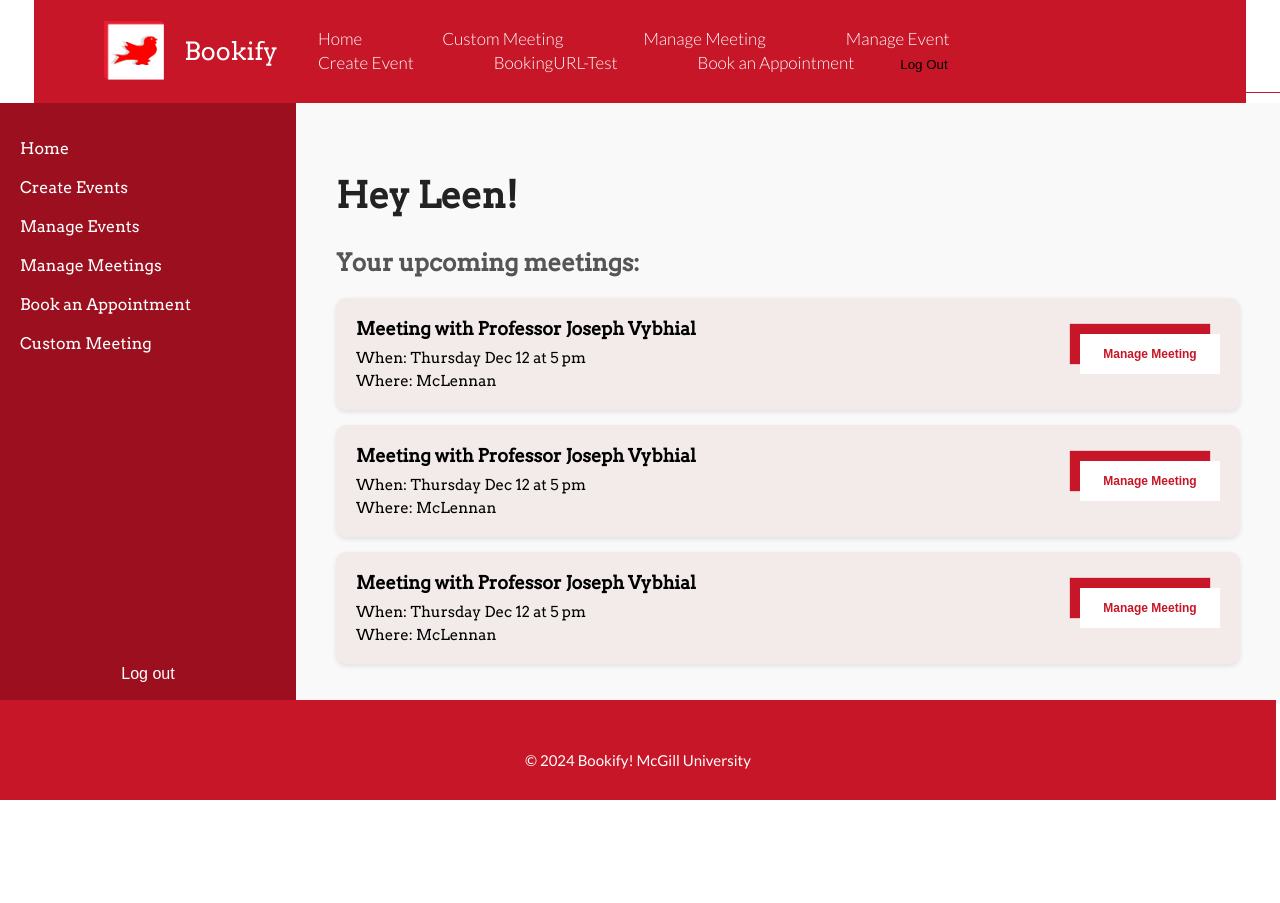
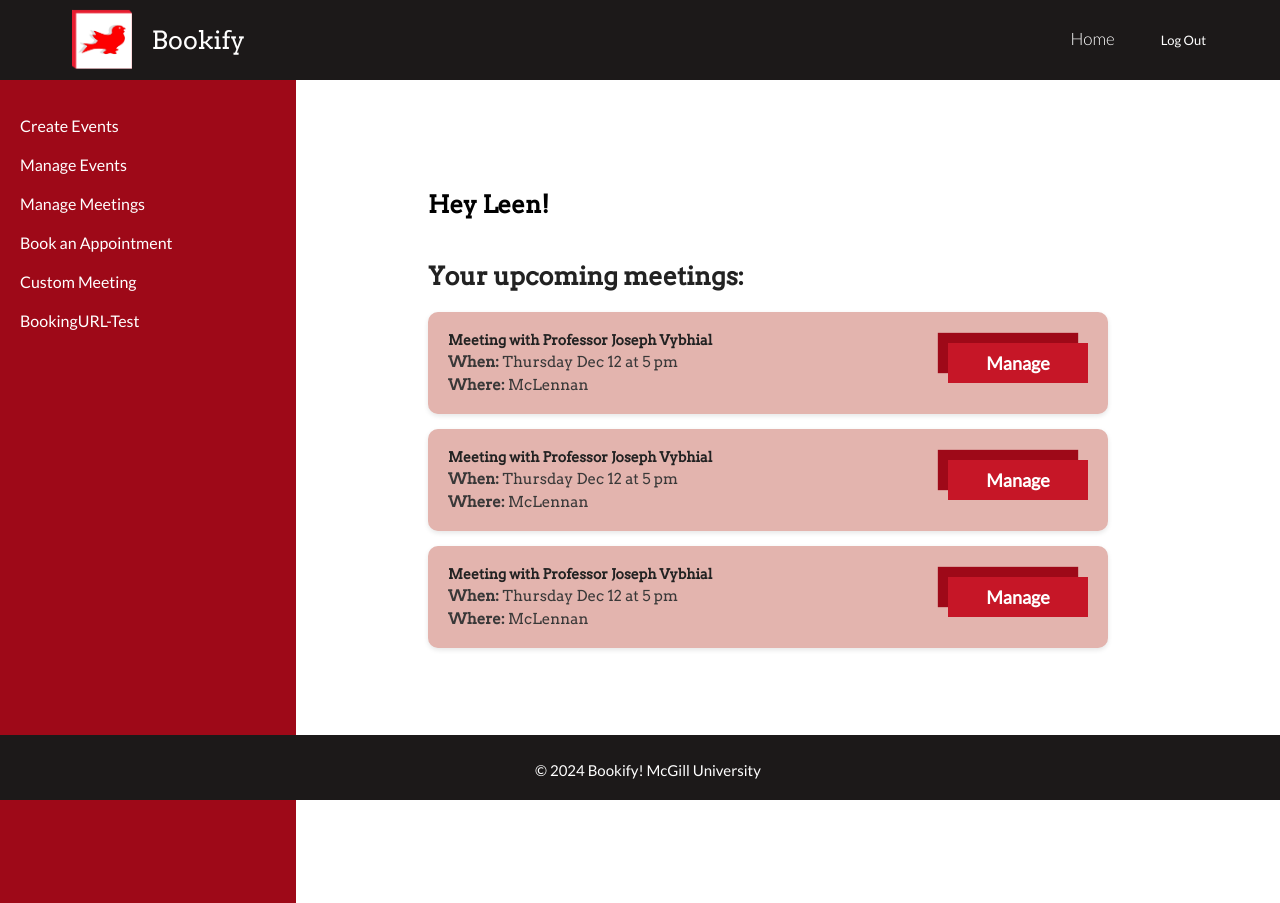
Before and after one commit to andretandoc/bookify, a React (Vite) app in the folder client/: page /MemberPage in a window 1280 px wide. Shown: the top 903 px of the page. Before the commit the page ends 800 px from the top, so only its background shows below. Built offline with nearby package versions, Linux system fonts and the light colour scheme; sample sign-in values are in the browser's storage.

Commit message:
memberpage styling

```diff
--- a/client/src/components/Header.jsx
+++ b/client/src/components/Header.jsx
@@ -59,29 +59,6 @@ function Header({ isLoggedIn, onLogout }) {
                 <Link to = "/MemberPage">Home</Link>
               </div>
 
-              <div className = "nav-item">
-                <Link to = "/CustomMeeting">Custom Meeting</Link>
-              </div>
-
-              <div className = "nav-item">
-                <Link to = "/ManageBooking">Manage Meeting</Link>
-              </div>
-
-              <div className = "nav-item">
-                <Link to = "/ManageEvent">Manage Event</Link>
-              </div>
-
-              <div className = "nav-item">
-                <Link to = "/CreateEvent">Create Event</Link>
-              </div>
-
-              <div className = "nav-item">
-                <Link to = "/URLTest">BookingURL-Test</Link>
-              </div>
-
-              <div className = "nav-item">
-                <Link to = "/FullEvents">Book an Appointment</Link>
-              </div>
 
               <div className = "nav-item">
                 <button
@@ -90,7 +67,10 @@ function Header({ isLoggedIn, onLogout }) {
                     background: "none",
                     border: "none",
                     cursor: "pointer",
-                    color: "inherit",
+                    color: "white",
+                    fontSize: "13px",
+                    fontFamily: "lato",
+                    textDecoration: "none"
                   }}>
                   Log Out
                 </button>
--- a/client/src/components/private/MemberPage.jsx
+++ b/client/src/components/private/MemberPage.jsx
@@ -21,106 +21,63 @@ const MemberPage = () => {
   ];
 
   return (
-    <div style={{ display: "flex", fontFamily: "Arvo, sans-serif" }}>
+    <div className = "layout">
       {/* Sidebar */}
-      <aside
-        style={{
-          width: "20%",
-          backgroundColor: "#9b0f1f",
-          color: "white",
-          display: "flex",
-          flexDirection: "column",
-          justifyContent: "space-between",
-          padding: "20px",
-        }}
-      >
-        <ul style={{ listStyleType: "none", padding: "0" }}>
-          <li style={{ marginBottom: "20px", cursor: "pointer" }}><Link to = "/MemberPage" style={style.link}>Home</Link></li>
-          <li style={{ marginBottom: "20px", cursor: "pointer" }}><Link to = "/CreateEvent" style={style.link}>Create Events</Link></li>
-          <li style={{ marginBottom: "20px", cursor: "pointer" }}> <Link to = "/ManageEvent" style={style.link}>Manage Events</Link></li>
-          <li style={{ marginBottom: "20px", cursor: "pointer" }}><Link to = "/ManageBooking" style={style.link}>Manage Meetings</Link></li>
-          <li style={{ marginBottom: "20px", cursor: "pointer" }}><Link to = "/FullEvents" style={style.link}>Book an Appointment</Link></li>
-          <li style={{ marginBottom: "20px", cursor: "pointer" }}> <Link to = "/CustomMeeting" style={style.link}>Custom Meeting</Link></li>
+      <aside className = "sidebar">
+        <ul className = "menu">
 
+          <li>
+            <Link to = "/CreateEvent" className = "link">
+              Create Events
+            </Link>
+          </li>
+          <li>
+            <Link to = "/ManageEvent" className = "link">
+              Manage Events
+            </Link>
+          </li>
+          <li>
+            <Link to = "/ManageBooking" className = "link">
+              Manage Meetings
+            </Link>
+          </li>
+          <li>
+            <Link to = "/FullEvents" className = "link">
+              Book an Appointment
+            </Link>
+          </li>
+
+          <li>
+            <Link to = "/CustomMeeting" className = "link">
+              Custom Meeting
+            </Link>
+          </li>
+
+          <li>
+            <Link to = "/URLTest" className = "link">
+            BookingURL-Test
+            </Link>
+          </li>
         </ul>
-        <button
-          style={{
-            background: "none",
-            border: "none",
-            color: "white",
-            cursor: "pointer",
-            fontSize: "16px",
-          }}
-        >
-          Log out
-        </button>
       </aside>
 
       {/* Main Content */}
-      <section
-        style={{
-          flex: 1,
-          padding: "40px",
-          backgroundColor: "#f9f9f9",
-          color: "black",
-        }}
-      >
-        <h1 style={{ fontSize: "36px", color: "#222" }}>Hey Leen!</h1>
-        <h2 style={{ fontSize: "24px", margin: "20px 0", color: "#555" }}>
-          Your upcoming meetings:
-        </h2>
-        <div style={{ display: "flex", flexDirection: "column", gap: "15px" }}>
+      <section className = "container" style = {{boxShadow : "none", backgroundColor: "white"}}>
+        <h1>Hey Leen!</h1>
+        <h2>Your upcoming meetings:</h2>
+        <div>
           {meetings.map((meeting, index) => (
-            <div
-              key={index}
-              style={{
-                display: "flex",
-                justifyContent: "space-between",
-                alignItems: "center",
-                backgroundColor: "#f2ebea",
-                padding: "20px",
-                borderRadius: "10px",
-                boxShadow: "0 2px 5px rgba(0, 0, 0, 0.1)",
-              }}
-            >
+            <div key={index} className="event-card">
               <div>
-                <p style={{ fontWeight: "bold", fontSize: "18px", margin: "0 0 10px" }}>
-                  {meeting.title}
+                <p className = "event-title">{meeting.title}</p>
+                <p>
+                  <strong>When:</strong> {meeting.time}
                 </p>
-                <p style={{ margin: "0 0 5px" }}>When: {meeting.time}</p>
-                <p style={{ margin: "0" }}>Where: {meeting.location}</p>
+                <p>
+                  <strong>Where:</strong> {meeting.location}
+                </p>
               </div>
-              <button
-                style={{
-                  display: "inline-block",
-                  width: "140px",
-                  height: "40px",
-                  backgroundColor: "white",
-                  border: "transparent",
-                  boxShadow: "-10px -10px 1px rgba(198, 22, 39)",
-                  color: "#c61627",
-                  fontSize: "12px",
-                  fontWeight: "bolder",
-                  textAlign: "center",
-                  lineHeight: "38px",
-                  cursor: "pointer",
-                  transition: "all 0.2s ease",
-                }}
-                onMouseEnter={(e) =>
-                  Object.assign(e.target.style, {
-                    backgroundColor: "#c61627",
-                    color: "white",
-                  })
-                }
-                onMouseLeave={(e) =>
-                  Object.assign(e.target.style, {
-                    backgroundColor: "white",
-                    color: "#c61627",
-                  })
-                }
-              >
-                Manage Meeting
-              </button>
+              <button className = "double-btn">Manage</button>
             </div>
           ))}
         </div>
@@ -130,11 +87,3 @@ const MemberPage = () => {
 };
 
 export default MemberPage;
-
-
-const style = {
-  link : {
-    textDecoration: "none",
-    color: "white",
-  }
-}
--- a/client/src/index.css
+++ b/client/src/index.css
@@ -149,7 +149,7 @@ header .profile-icon:hover {
   height: 0%;
   transform: scaleY(0);
   background-color: #c61627;
-  transform-origin: bottom;
+  transform-origin: 50px;
   transition: transform 0.4s ease;
   z-index: 2;
 }
@@ -339,65 +339,6 @@ Footer::before { /*useless but will keep incase */
   color: white;
 }
 
-/* Small Buttons Forms Style*/
-.small-btn{
-  display: inline-block;
-  width: 150px;
-  height: 31px;
-  position: relative;
-  background-color: rgba(198, 22, 39, 1);
-  border: transparent;
-  color: white;
-  font-size: 17px;
-  font-family: "Lato";
-  font-weight: 300;
-  border-radius: 6px;
-  font-weight: bold;
-  margin-bottom: 20px;
-}
-
-.small-btn:hover {
-  background-color: #9e0918;
-  cursor: pointer
-}
-.small-btn:active {
-  background-color: #9e0918;
-  color: white;
-  transform: translateY(1px);
-}
-
-.btn {
-  font-size: medium;
-  width: 100%;
-  height: 45px;
-  background: #c61627;
-  color: white;
-  border-radius: 10px;
-  cursor: pointer;
-  font-weight: bold;
-  border: none;
-  transition: background-color 0.3s ease, transform 0.2s ease;
-  margin-top: 10px;
-  border-radius: 15px;
-  margin-bottom: 10px;
-}
-
-.btn:hover {
-  background-color: #9b0f1f;
-  color: white;
-  transform: translateY(-3px);
-}
-
-.btn:active {
-  background-color: #8a0e18;
-  transform: translateY(1px);
-}
-
-button:focus {
-  outline: none;
-}
-
-
 /* layered boxes */
 
 /*For Calendars*/
@@ -1030,10 +971,11 @@ p a:active {
   flex-direction: column;
   width: 90vh;
   margin-bottom: 200px;
+  z-index: 0;
 }
 
 .container h2 {
-  font-size: 36px;
+  font-size: 25px;
   color: #222;
   margin-bottom: 20px;
 }
@@ -1048,6 +990,7 @@ p a:active {
   border-radius: 10px;
   box-shadow: 0 2px 5px rgba(0, 0, 0, 0.1);
   margin-bottom: 15px;
+  width: 50vw;
 }
 
 .event-card div {
@@ -1067,7 +1010,7 @@ p a:active {
 }
 
 .event-card .event-title {
-  font-size: 18px;
+  font-size: 14px;
   font-weight: bold;
   color: #222;
 }
@@ -1080,85 +1023,81 @@ p a:active {
 
 .private-page {
   background: none;
-  background-color: #ffffff;
   min-height: 100vh;
   font-family: "Lato", sans-serif;
   margin: 0;
   padding: 0;
   color: black;
-}
-
-.private-page Footer {
-  display: flex;
-  justify-content: center;
-  align-items: center;
-  margin-left: auto;
-  margin-right: auto;
-  padding: 10px 30px;
-  position: fixed;
-  width: 95%;
-  height: 80px;
-  z-index: 1;
-  bottom: 0;
-  background-color: #c61627;
-}
-
-.private-page .footer a {
-  color: black;
-  text-decoration: none;
-  font-size: 15px;
-  margin: 2%;
-  transition: color 0.3s ease;
-  font-weight: bolder;
-}
-
-.private-page footer a:hover {
-  color: #c61627;
-}
-
-.private-page footer a:active {
-  transform: translateY(1px);
-}
-
-.private-page .header {
+  background: white !important;
+  display: flex;
+  flex-direction: column;
+  z-index: -1;
+}
+.private-page .header{
   display: flex;
   justify-content: space-between;
+  height: 60px;
   align-items: center;
   margin-right: auto;
   margin-left: auto;
   padding: 10px 30px;
-  width: 90%;
+  width: 100%;
   position: relative;
   z-index: 1;
-}
-
-.private-page .header {
-  background-color: #c61627;
-}
-
-.private-page .footer {
-  bottom: 0;
-  position: relative;
-  left: 0;
-  margin-top: auto;
-}
-
+  background-color: #1c1919;
+}
+
+.private-page .footer{
+ z-index:4;
+}
+
+.private-page header::after{
+  background-color: transparent;
+}
+.nav-item::before {
+  background-color: transparent;
+}
 
 body.private-page{
   background: none;
 }
 
-.private-page {
-  min-height: 100vh;
-  background: white !important;
-  display: flex;
-  flex-direction: column;
-  z-index: 1;
-}
 .private-page::before {
   content: none !important;
 }
 
+/* Member Page styling */
+/* Sidebar Styles */
+.sidebar {
+  width: 20%;
+  background-color: #9e0918;
+  color: white;
+  display: flex;
+  flex-direction: column;
+  justify-content: space-between;
+  padding: 20px;
+  z-index: 3;
+}
+
+.menu {
+  list-style-type: none;
+  padding: 0;
+}
+
+.menu li {
+  margin-bottom: 20px;
+  cursor: pointer;
+}
+
+.link {
+  text-decoration: none;
+  color: white;
+}
+
+.layout {
+  display: flex;
+  min-height: 50vh; /* Ensure full height layout */
+}
 
 
 /*******************************************************/
@@ -1221,79 +1160,6 @@ input[type="time"] {
   font-size: 12px;
   background-color: #f9f9f9;
   color: #333;
-}
-
-
-/* Style for the calendar */
-.react-calendar {
-  width: 100% !important; /* Makes the calendar take full width of the cal-box */
-  height: 100% !important;
-  background: white; /* Background for the calendar */
-  border: none; /* Removes default border */
-}
-
-/* Style for calendar navigation (month/year controls) */
-.react-calendar__navigation {
-  display: flex; /* Aligns navigation items in a row */
-  justify-content: space-between; /* Space out navigation buttons */
-  margin-bottom: 10px; /* Adds space below the navigation */
-  font-weight: bold; /* Makes navigation text bold */
-}
-
-.react-calendar__navigation button {
-  background: #c61627; /* Red background for buttons */
-  color: #c61627; /* White text */
-  border: none; /* Removes default border */
-  border-radius: 5px; /* Rounded corners */
-  padding: 5px 10px; /* Adds padding inside buttons */
-  cursor: pointer; /* Pointer cursor on hover */
-  transition: background-color 0.3s ease; /* Smooth transition effect */
-}
-
-.react-calendar__navigation button:hover {
-  background: #9b0f1f; /* Darker red on hover */
-}
-
-/* Style for the days and weeks grid */
-.react-calendar__month-view__days {
-  display: grid; /* Makes the days a grid layout */
-  grid-template-columns: repeat(7, 1fr); /* 7 columns for each day of the week */
-  gap: 3px; /* Space between day cells */
-}
-
-.react-calendar__tile {
-  background: #9e0918; /* Light grey background for days */
-  color: #333; /* Dark text color */
-  border-radius: 5px; /* Rounded corners for days */
-  padding: 10px; /* Space inside each day tile */
-  text-align: center; /* Centers the day number */
-  transition: all 0.3s ease; /* Smooth hover transition */
-}
-
-.react-calendar__tile--active {
-  background: #c61627; /* Red background for selected date */
-  color: white; /* White text for active date */
-}
-
-.react-calendar__tile:hover {
-  background: #9b0f1f; /* Darker red on hover */
-  color: white; /* White text on hover */
-  transform: scale(1.05); /* Slight zoom effect on hover */
-}
-
-.react-calendar__tile--now {
-  background: #ffe9e9; /* Light red background for today */
-  color: #c61627; /* Red text for today */
-  font-weight: bold; /* Bold text for today */
-}
-
-/* Calendar header styling */
-.react-calendar__month-view__weekdays {
-  font-weight: bold; /* Bold text for weekdays */
-  text-align: center; /* Center weekday text */
-  color: #c61627; /* Red text for weekdays */
-  text-transform: uppercase; /* Uppercase weekday labels */
-  margin-bottom: 10px; /* Space below weekdays */
 }
 
 /*******************************************************/
```
